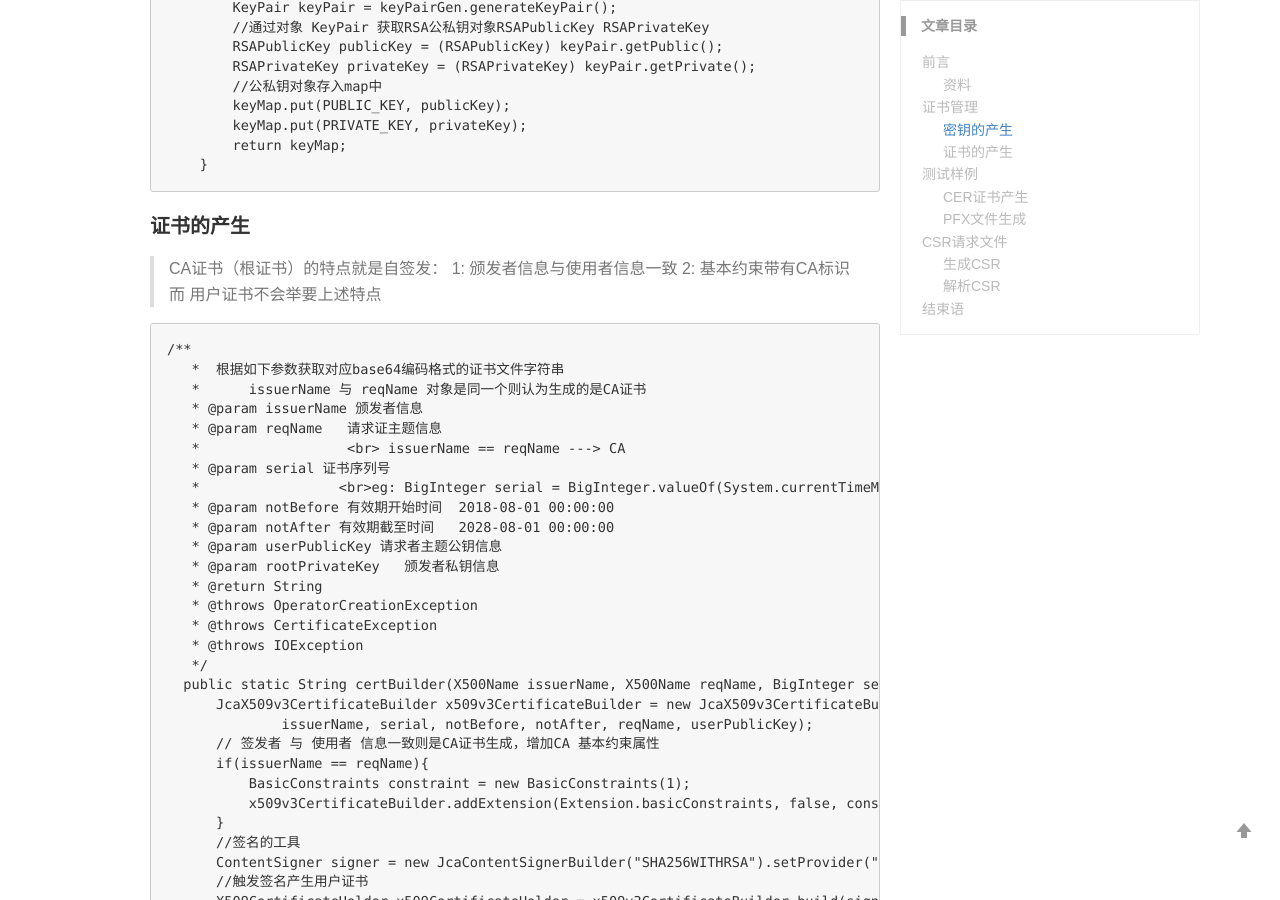
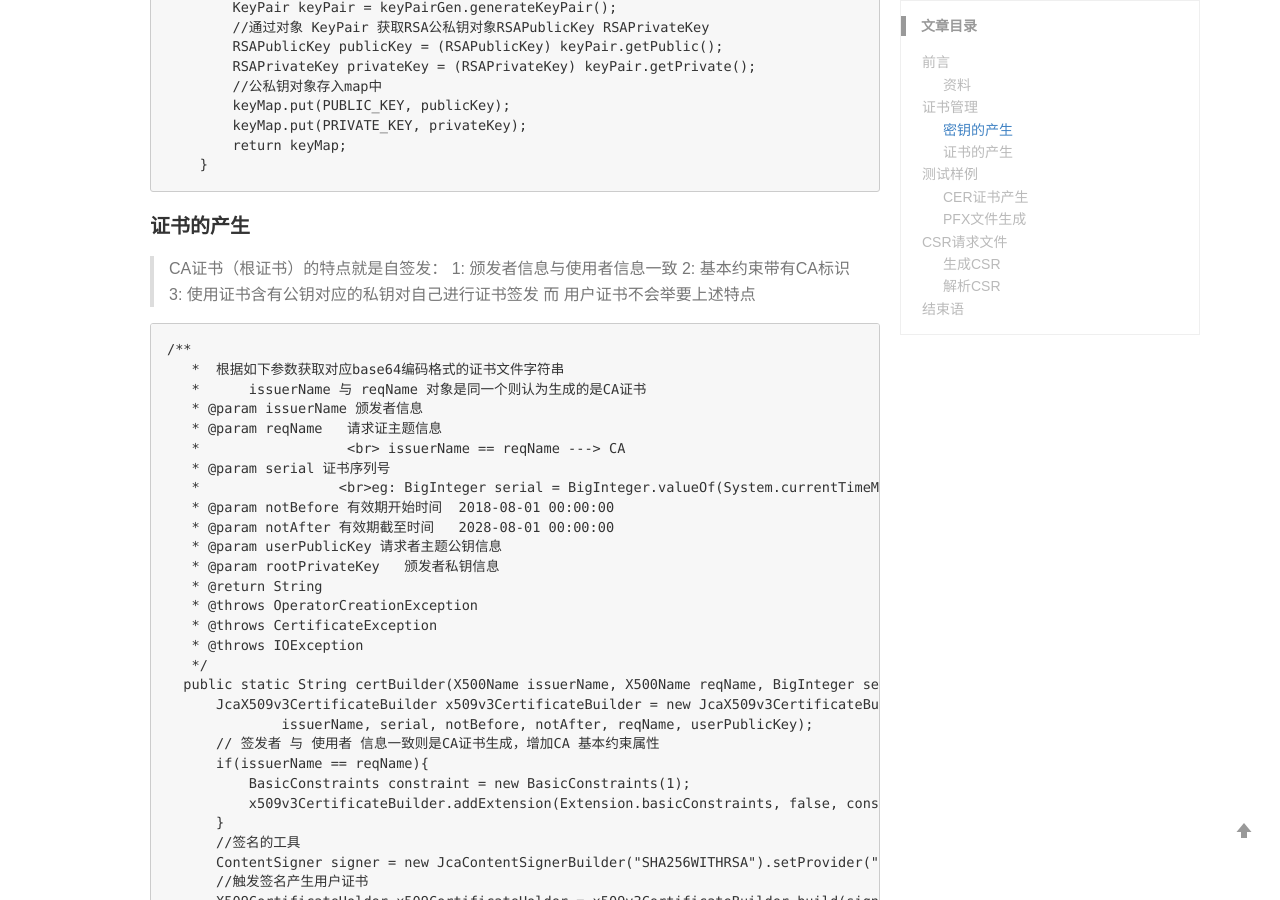
Before and after one commit to viakiba/viakiba.github.io, a Jekyll site: the page built from _posts/2018-08-18-私有证书管理.md, in a window 1280 px wide and 900 px high, scrolled down 1046 px. Built offline with Jekyll 4.4.1, drawn with Linux system fonts in a browser that asks for light colours; comment, search, counter and statistics services are not loaded.

Commit message:
部分修改

````diff
--- a/_posts/2018-08-18-私有证书管理.md
+++ b/_posts/2018-08-18-私有证书管理.md
@@ -49,6 +49,7 @@ public static Map genKey() throws NoSuchAlgorithmException {
 >CA证书（根证书）的特点就是自签发：
     1: 颁发者信息与使用者信息一致
     2: 基本约束带有CA标识
+    3: 使用证书含有公钥对应的私钥对自己进行证书签发
 而 用户证书不会举要上述特点
 
 ```
@@ -111,7 +112,7 @@ public static String privateUserexpoent = "0083A18EFDA89D9FDAA63A6939BE307FA6729
 CA证书的生成：
 
 代码里的参数信息，Issue基本信息与证书序列号根据业务可以存库。当然得到的证书数据里面也会包含这些数据。输出的字符串存入 xxxx.cer 文件。windows双击打开就可以看到信息了。
-![CA证书截图](/images/post/201808/CA.png)
+![CA证书截图](/images/post/201808/ca.png)
 
 自签名还有一个就是用自己的私钥对数据签名拿到的证书，而用户证书是使用CA的私钥对自己证书进行签名。
 
````
